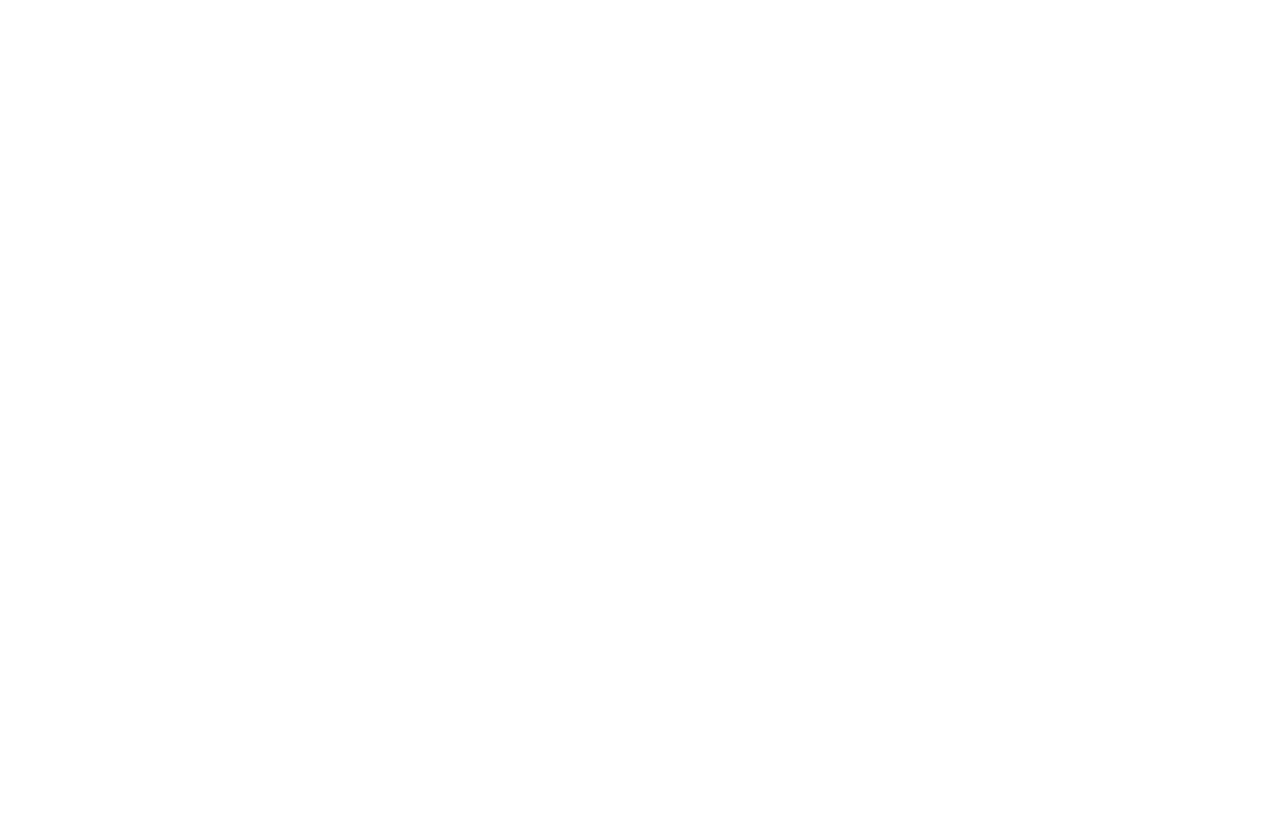
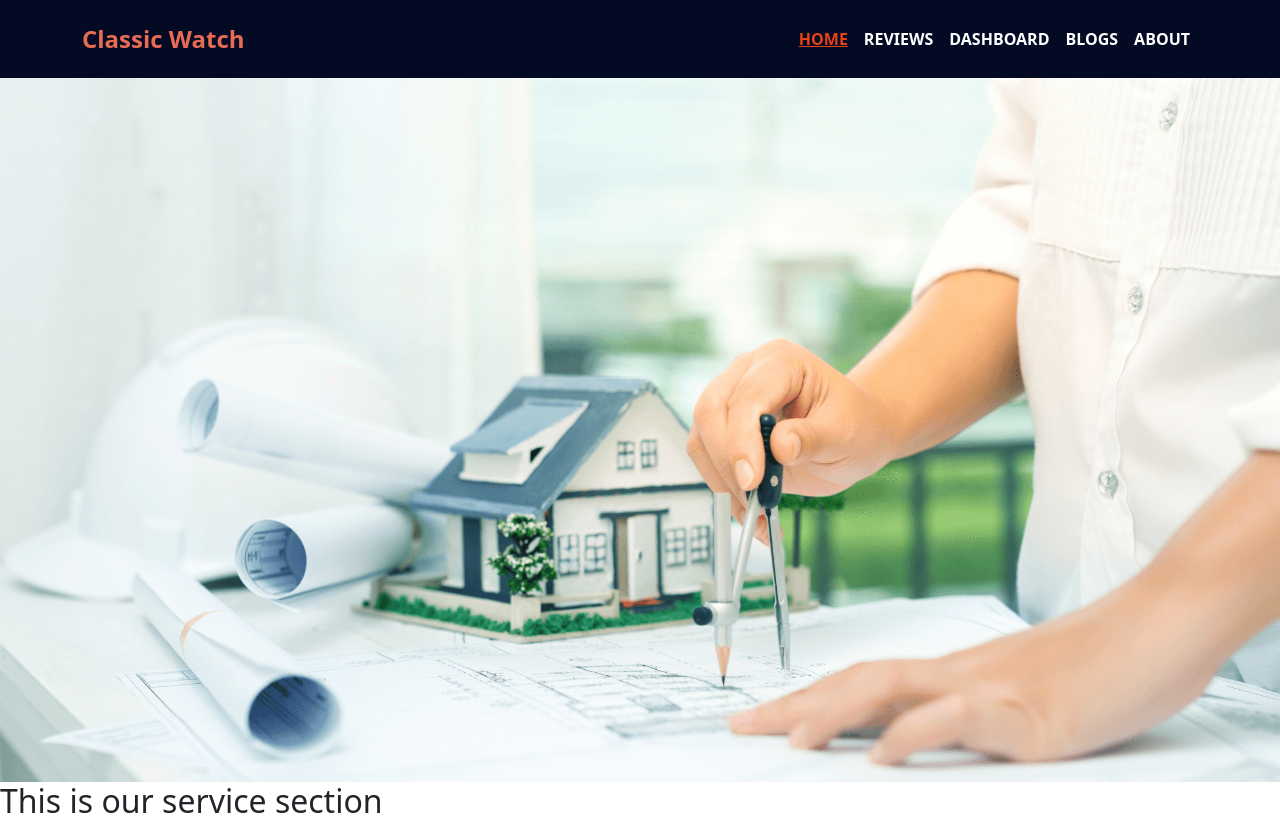
Before and after one commit to SMhamidAzad/Smart-Root, a React (Create React App) app: page / in a window 1280 px wide. Before the commit the page ends 800 px from the top, so only its background shows below. Built offline with nearby package versions, Linux system fonts and the light colour scheme.

Commit message:
setup bootstrap react router header banner part

```diff
--- a/package.json
+++ b/package.json
@@ -6,8 +6,11 @@
     "@testing-library/jest-dom": "^5.16.4",
     "@testing-library/react": "^13.1.1",
     "@testing-library/user-event": "^13.5.0",
+    "bootstrap": "^5.1.3",
     "react": "^18.0.0",
+    "react-bootstrap": "^2.2.3",
     "react-dom": "^18.0.0",
+    "react-router-dom": "^6.3.0",
     "react-scripts": "5.0.1",
     "web-vitals": "^2.1.4"
   },
--- a/src/App.css
+++ b/src/App.css
@@ -1,7 +1,3 @@
-.App {
-  text-align: center;
-}
-
 .App-logo {
   height: 40vmin;
   pointer-events: none;
--- a/src/App.js
+++ b/src/App.js
@@ -1,10 +1,16 @@
-import logo from './logo.svg';
 import './App.css';
+import 'bootstrap/dist/css/bootstrap.min.css';
+import Header from './Shared/Header/Header';
+import { Route, Routes } from 'react-router-dom';
+import Home from './Pages/Home/Home';
 
 function App() {
   return (
-    <div className="App">
-
+    <div>
+       <Header></Header>
+       <Routes>
+         <Route path='/' element={<Home></Home>}></Route>
+       </Routes>
     </div>
   );
 }
--- /dev/null
+++ b/src/Pages/Banner/Banner.css
@@ -0,0 +1,5 @@
+.banner{
+    background-image: url('../../images//Banner/banner-architect.png');
+    background-size: cover;
+    height: 88vh;
+}
--- /dev/null
+++ b/src/Pages/Banner/Banner.js
@@ -0,0 +1,12 @@
+import React from 'react';
+import './Banner.css'
+
+const Banner = () => {
+    return (
+        <div className='banner'>
+
+        </div>
+    );
+};
+
+export default Banner;
--- a/src/Pages/Home/Home.js
+++ b/src/Pages/Home/Home.js
@@ -0,0 +1,14 @@
+import React from 'react';
+import Banner from '../Banner/Banner';
+import Services from '../Services/Services';
+
+const Home = () => {
+    return (
+        <div>
+            <Banner></Banner>
+            <Services></Services>
+        </div>
+    );
+};
+
+export default Home;
--- a/src/Pages/Services/Services.js
+++ b/src/Pages/Services/Services.js
@@ -0,0 +1,11 @@
+import React from 'react';
+
+const Services = () => {
+    return (
+        <div>
+            <h2>This is our service section</h2>
+        </div>
+    );
+};
+
+export default Services;
--- /dev/null
+++ b/src/Shared/CustomLink/CustomLink.js
@@ -0,0 +1,20 @@
+import React from 'react';
+import { Link, useMatch, useResolvedPath } from 'react-router-dom';
+
+function CustomLink({ children, to, ...props }) {
+    let resolved = useResolvedPath(to);
+    let match = useMatch({ path: resolved.pathname, end: true });
+
+    return (
+        <div>
+            <Link
+                style={{ color: match ? '#E74216' : 'white', textDecoration: match ? "underline" : "none" }}
+                to={to}
+                {...props}
+            >
+                {children}
+            </Link>
+        </div>
+    );
+}
+export default CustomLink;
--- a/src/Shared/Header/Header.js
+++ b/src/Shared/Header/Header.js
@@ -1,11 +1,26 @@
 import React from 'react';
+import { Container, Nav, Navbar } from 'react-bootstrap';
+import CustomLink from '../CustomLink/CustomLink';
 
 const Header = () => {
     return (
-        <div>
-            <h2>This is header</h2>
-        </div>
-    );
+        <Navbar style={{ backgroundColor: '#040924' }} className='py-3' collapseOnSelect expand="lg" variant="dark">
+            <Container>
+                <Navbar.Brand href="#home" className='fw-bold fs-4' style={{ color: '#E86C53' }}>Classic Watch</Navbar.Brand>
+                <Navbar.Toggle aria-controls="responsive-navbar-nav" />
+                <Navbar.Collapse id="responsive-navbar-nav">
+                    <Nav className="ms-auto">
+                        <Nav.Link className='fw-bold' as={CustomLink} to='/'>HOME</Nav.Link>
+                        <Nav.Link className='fw-bold' as={CustomLink} to='/reviews'>REVIEWS</Nav.Link>
+                        <Nav.Link className='fw-bold' as={CustomLink} to='/dashboard'>DASHBOARD</Nav.Link>
+                        <Nav.Link className='fw-bold' as={CustomLink} to='/blogs'>BLOGS</Nav.Link>
+                        <Nav.Link className='fw-bold' as={CustomLink} to='/about'>ABOUT</Nav.Link>
+                    </Nav>
+
+                </Navbar.Collapse>
+            </Container>
+        </Navbar>
+    )
 };
 
 export default Header;
--- a/src/index.js
+++ b/src/index.js
@@ -3,12 +3,16 @@
 import './index.css';
 import App from './App';
 import reportWebVitals from './reportWebVitals';
+import { BrowserRouter } from 'react-router-dom';
 
 const root = ReactDOM.createRoot(document.getElementById('root'));
 root.render(
-  <React.StrictMode>
-    <App />
-  </React.StrictMode>
+  <BrowserRouter>
+    <React.StrictMode>
+      <App />
+    </React.StrictMode>
+  </BrowserRouter>,
+
 );
 
 // If you want to start measuring performance in your app, pass a function
```
Also changed, not shown: src/images/Banner/banner-architect.png (added), 1 other file (tests, documents, lock files or other folders).
